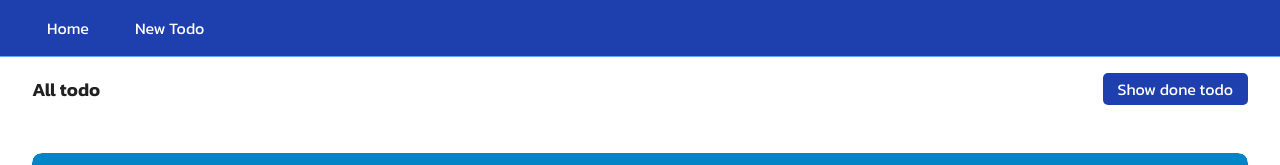
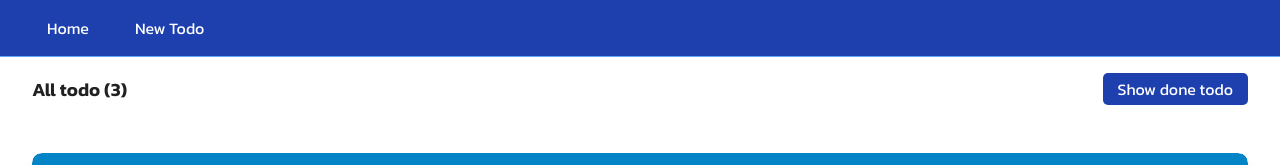
Before and after one commit to mrAlishah/myVueJSLearning, a Vue app in the folder 01-Todo/: page / in a window 1280 px wide. Shown: the top 165 px of the page. Built offline with nearby package versions, Linux system fonts and the light colour scheme.

Commit message:
todo::todoDelete and todocount

```diff
--- a/01-Todo/src/components/TodoItem.vue
+++ b/01-Todo/src/components/TodoItem.vue
@@ -1,12 +1,23 @@
+<script setup>
+import { useTodoStore } from '@/stores/TodoStore'
+
+const todoStore = useTodoStore()
+
+defineProps({
+  todo: {
+    type: Object,
+    required: true,
+  },
+})
+</script>
+
 <template>
   <div class="content">
     <div class="header">
       <span>date: {{ todo.createdAt }}</span>
 
       <div class="action">
-        <button class="material-icons del" @click="console.log('Event Delete fired')">
-          delete
-        </button>
+        <button class="material-icons del" @click="todoStore.deleteTodo(todo.id)">delete</button>
         <label class="container">
           {{ todo.done ? 'Done' : 'Pending' }}
           <input
@@ -23,15 +34,6 @@
     <p>{{ todo.priority }}</p>
   </div>
 </template>
-
-<script setup>
-defineProps({
-  todo: {
-    type: Object,
-    required: true,
-  },
-})
-</script>
 
 <style lang="scss" scoped>
 .content {
--- a/01-Todo/src/stores/TodoStore.js
+++ b/01-Todo/src/stores/TodoStore.js
@@ -38,10 +38,15 @@ export const useTodoStore = defineStore('todo-store', {
     sorted() {
       return this.todo.sort((a, b) => new Date(b.createdAt) - new Date(a.createdAt))
     },
+    //done: (state) => state.todo.filter( todo => todo.done )
     done: (state) =>
       state.todo
         .filter((p) => p.done)
         .sort((a, b) => new Date(b.createdAt) - new Date(a.createdAt)),
+    // todoCount: (state) => state.todo.length,
+    todoCount() {
+      return this.todo.length
+    },
   },
   // methods , Events or Write and Set Data
   actions: {
@@ -51,5 +56,8 @@ export const useTodoStore = defineStore('todo-store', {
     addTodo(todo) {
       //ToDo
     },
+    deleteTodo(id) {
+      this.todo = this.todo.filter((p) => p.id !== id)
+    },
   },
 })
--- a/01-Todo/src/views/HomeView.vue
+++ b/01-Todo/src/views/HomeView.vue
@@ -16,7 +16,7 @@ const setTodoFilter = () => {
   <div>
     <div class="header">
       <div>
-        <h3>{{ todoFilter === 'all' ? 'All todo' : 'Done todo' }}</h3>
+        <h3>{{ todoFilter === 'all' ? 'All todo' : 'Done todo' }} ({{ todoStore.todoCount }})</h3>
       </div>
       <button @click="setTodoFilter">
         {{ todoFilter === 'all' ? 'Show done todo' : 'Show all todo' }}
```
